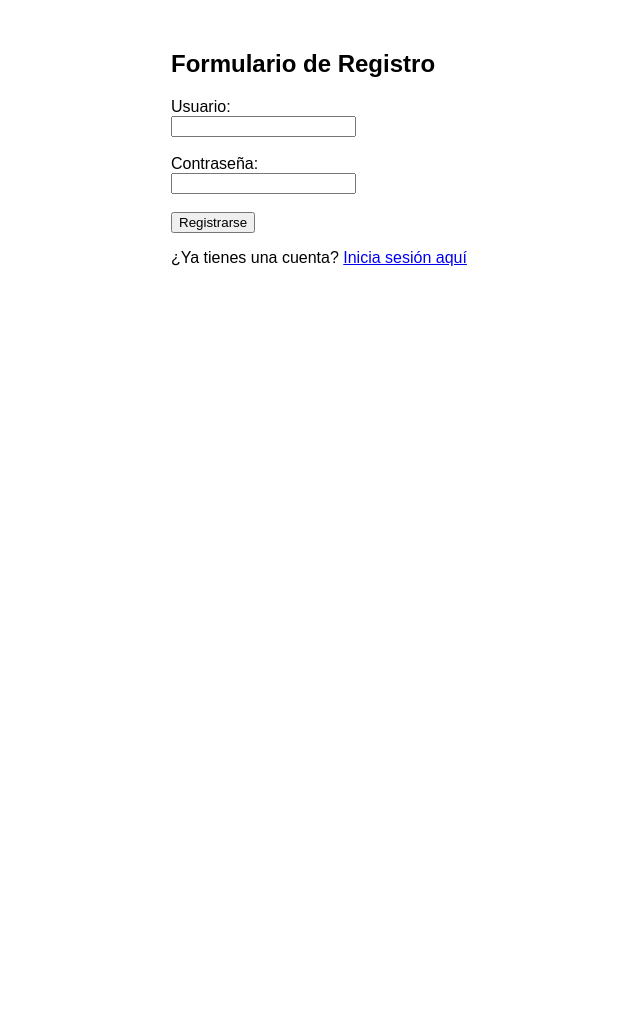
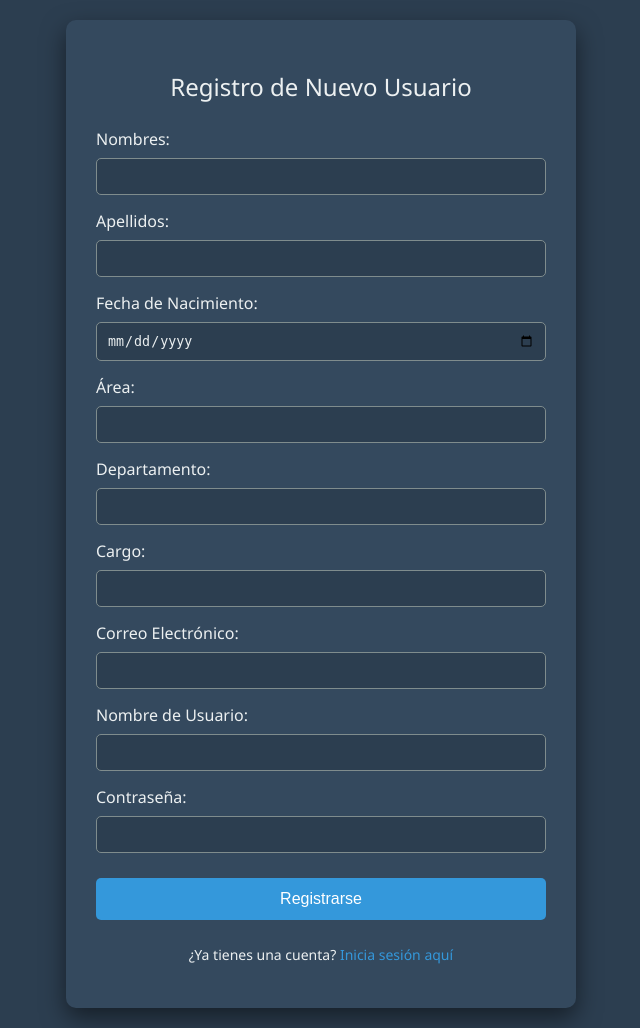
Before and after one commit to Juliodkm/proyecto-login-flask, a Flask app: page /register in a window 1280 px wide. Shown: the whole page, without its empty margins (319-959 px from the left). Before the commit the page ends 266 px from the top, so only its background shows below. Run offline with Flask 3, Linux system fonts and the light colour scheme.

Commit message:
Un mensaje que describe lo que hicistese agregaron nuevos campos y se actulizo la tematica

```diff
--- a/app.py
+++ b/app.py
@@ -15,6 +15,13 @@ db = SQLAlchemy(app)
 # --- MODELO DE BASE DE DATOS ---
 class User(db.Model):
     id = db.Column(db.Integer, primary_key=True)
+    nombres = db.Column(db.String(100), nullable=False)
+    apellidos = db.Column(db.String(100), nullable=False)
+    fecha_nacimiento = db.Column(db.String(20), nullable=False)
+    area = db.Column(db.String(100), nullable=False)
+    departamento = db.Column(db.String(100), nullable=False)
+    cargo = db.Column(db.String(100), nullable=False)
+    correo = db.Column(db.String(120), unique=True, nullable=False)
     username = db.Column(db.String(80), unique=True, nullable=False)
     password_hash = db.Column(db.String(256), nullable=False)
 
@@ -36,14 +43,36 @@ def home():
 @app.route('/register', methods=['GET', 'POST'])
 def register():
     if request.method == 'POST':
+        # Recopilar todos los datos del formulario
+        nombres = request.form['nombres']
+        apellidos = request.form['apellidos']
+        fecha_nacimiento = request.form['fecha_nacimiento']
+        area = request.form['area']
+        departamento = request.form['departamento']
+        cargo = request.form['cargo']
+        correo = request.form['correo']
         username = request.form['username']
         password = request.form['password']
 
+        # Verificar si el nombre de usuario o el correo ya existen
         if User.query.filter_by(username=username).first():
             flash('El nombre de usuario ya existe.', 'error')
             return redirect(url_for('register'))
+        if User.query.filter_by(correo=correo).first():
+            flash('La dirección de correo electrónico ya está en uso.', 'error')
+            return redirect(url_for('register'))
 
-        new_user = User(username=username)
+        # Crear nueva instancia de usuario con todos los datos
+        new_user = User(
+            nombres=nombres,
+            apellidos=apellidos,
+            fecha_nacimiento=fecha_nacimiento,
+            area=area,
+            departamento=departamento,
+            cargo=cargo,
+            correo=correo,
+            username=username
+        )
         new_user.set_password(password)
         db.session.add(new_user)
         db.session.commit()
--- a/templates/register.html
+++ b/templates/register.html
@@ -2,18 +2,91 @@
 <html lang="es">
 <head>
     <meta charset="UTF-8">
-    <title>Registro</title>
+    <title>Registro de Usuario</title>
     <style>
-        body { font-family: sans-serif; }
-        .container { width: 300px; margin: 50px auto; }
-        .flash { padding: 10px; margin-bottom: 20px; border-radius: 5px; }
-        .success { background-color: #d4edda; color: #155724; }
-        .error { background-color: #f8d7da; color: #721c24; }
+        body {
+            font-family: 'Segoe UI', Tahoma, Geneva, Verdana, sans-serif;
+            background-color: #2c3e50;
+            color: #ecf0f1;
+            margin: 0;
+            padding: 20px;
+            display: flex;
+            justify-content: center;
+            align-items: center;
+            min-height: 100vh;
+        }
+        .container {
+            background-color: #34495e;
+            padding: 30px;
+            border-radius: 10px;
+            box-shadow: 0 10px 25px rgba(0, 0, 0, 0.5);
+            width: 450px;
+            text-align: center;
+        }
+        h2 {
+            margin-bottom: 25px;
+            font-weight: 300;
+        }
+        .flash {
+            padding: 12px;
+            margin-bottom: 25px;
+            border-radius: 5px;
+            font-size: 14px;
+        }
+        .success { background-color: #27ae60; color: #fff; }
+        .error { background-color: #c0392b; color: #fff; }
+        form {
+            text-align: left;
+        }
+        label {
+            display: block;
+            margin-bottom: 8px;
+            font-weight: 500;
+        }
+        input[type="text"],
+        input[type="password"],
+        input[type="email"],
+        input[type="date"] {
+            width: 100%;
+            padding: 10px;
+            margin-bottom: 15px;
+            border: 1px solid #7f8c8d;
+            background-color: #2c3e50;
+            color: #ecf0f1;
+            border-radius: 5px;
+            box-sizing: border-box;
+        }
+        button {
+            width: 100%;
+            padding: 12px;
+            background-color: #3498db;
+            border: none;
+            color: white;
+            border-radius: 5px;
+            cursor: pointer;
+            font-size: 16px;
+            transition: background-color 0.3s ease;
+            margin-top: 10px;
+        }
+        button:hover {
+            background-color: #2980b9;
+        }
+        p {
+            margin-top: 25px;
+            font-size: 14px;
+        }
+        a {
+            color: #3498db;
+            text-decoration: none;
+        }
+        a:hover {
+            text-decoration: underline;
+        }
     </style>
 </head>
 <body>
     <div class="container">
-        <h2>Formulario de Registro</h2>
+        <h2>Registro de Nuevo Usuario</h2>
 
         {% with messages = get_flashed_messages(with_categories=true) %}
           {% if messages %}
@@ -24,10 +97,33 @@
         {% endwith %}
 
         <form method="post">
-            <label for="username">Usuario:</label><br>
-            <input type="text" id="username" name="username" required><br><br>
-            <label for="password">Contraseña:</label><br>
-            <input type="password" id="password" name="password" required><br><br>
+            <label for="nombres">Nombres:</label>
+            <input type="text" id="nombres" name="nombres" required>
+
+            <label for="apellidos">Apellidos:</label>
+            <input type="text" id="apellidos" name="apellidos" required>
+
+            <label for="fecha_nacimiento">Fecha de Nacimiento:</label>
+            <input type="date" id="fecha_nacimiento" name="fecha_nacimiento" required>
+
+            <label for="area">Área:</label>
+            <input type="text" id="area" name="area" required>
+
+            <label for="departamento">Departamento:</label>
+            <input type="text" id="departamento" name="departamento" required>
+
+            <label for="cargo">Cargo:</label>
+            <input type="text" id="cargo" name="cargo" required>
+
+            <label for="correo">Correo Electrónico:</label>
+            <input type="email" id="correo" name="correo" required>
+
+            <label for="username">Nombre de Usuario:</label>
+            <input type="text" id="username" name="username" required>
+
+            <label for="password">Contraseña:</label>
+            <input type="password" id="password" name="password" required>
+
             <button type="submit">Registrarse</button>
         </form>
         <p>¿Ya tienes una cuenta? <a href="{{ url_for('login') }}">Inicia sesión aquí</a></p>
```
Also changed, not shown: templates/login.html (+87 -12 lines).
